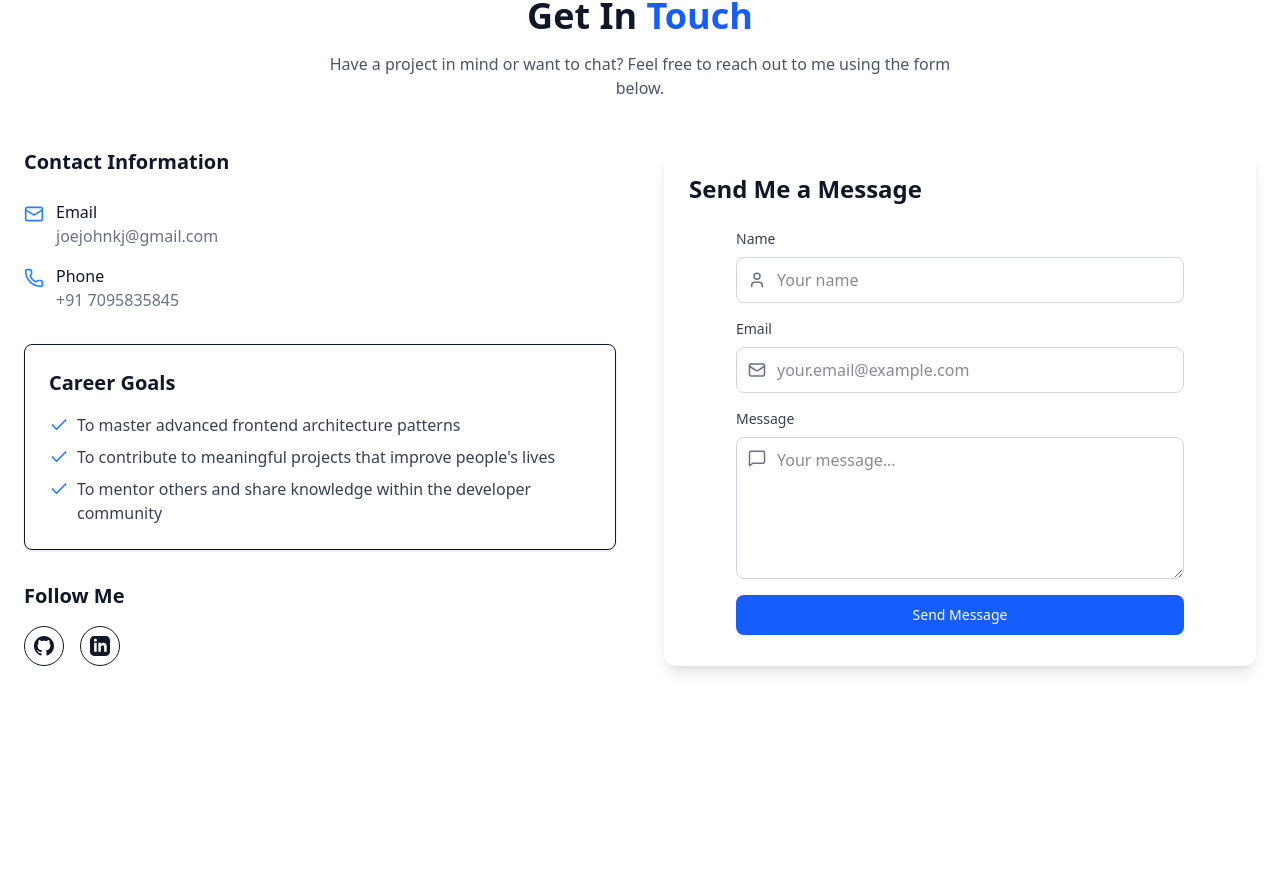
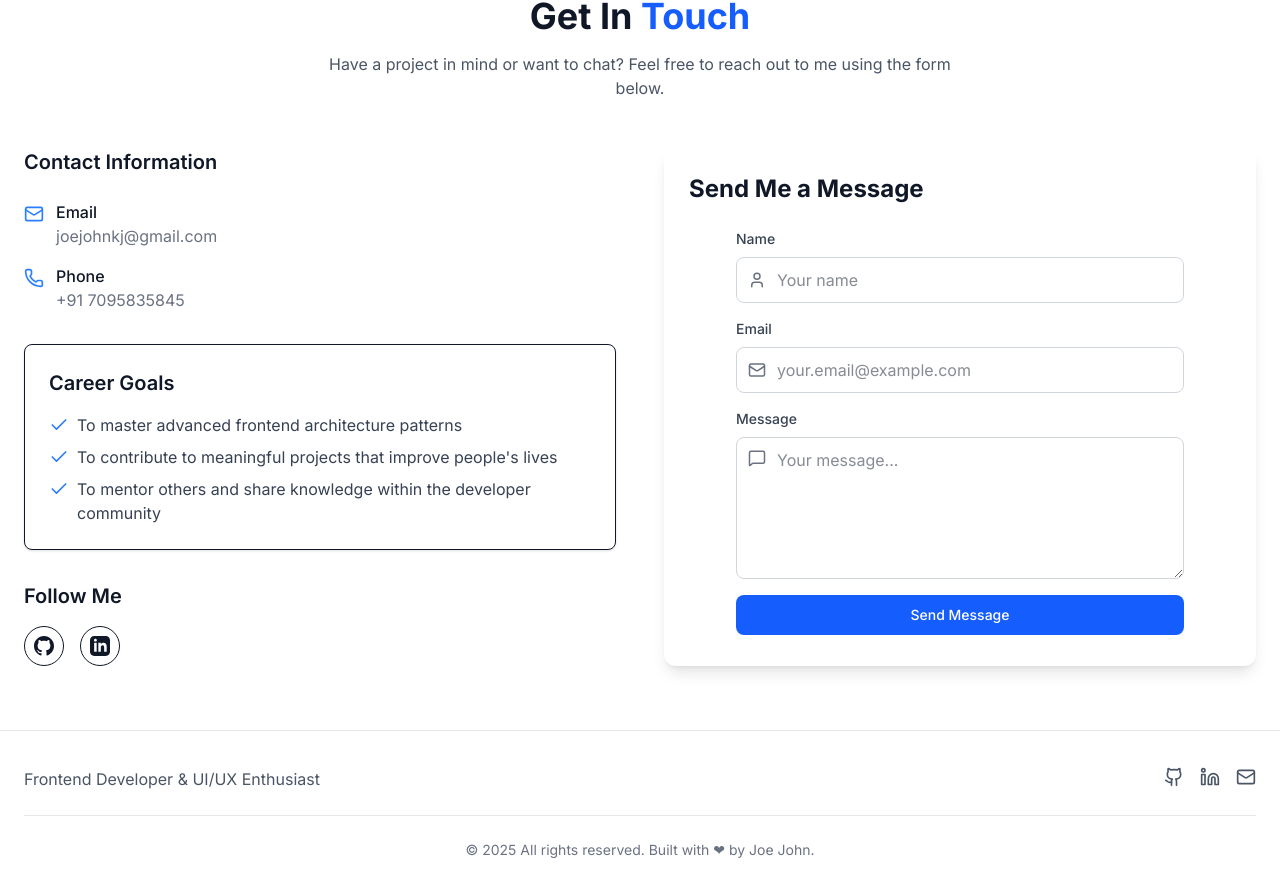
Before and after one commit to joejohn98/my-portfolio_, a Next.js app: page / in a window 1280 px wide. Shown: the part 2890-3782 px from the top of the page. Before the commit the page ends 3620 px from the top, so only its background shows below. Built offline with nearby package versions, Linux system fonts and the light colour scheme; no server answers.

Commit message:
feat: Add footer and switch font to Inter
- A new `Footer` component is created and added to the main page layout.
- The primary font is changed from Geist to Inter for improved readability and a cleaner aesthetic. The root layout is updated to reflect this change.

```diff
--- a/src/app/layout.tsx
+++ b/src/app/layout.tsx
@@ -1,16 +1,12 @@
 import type { Metadata } from "next";
-import { Geist, Geist_Mono } from "next/font/google";
+import { Inter } from "next/font/google";
 import "./globals.css";
 import { ThemeProvider } from "@/context/ThemeContext";
 
-const geistSans = Geist({
-  variable: "--font-geist-sans",
+const inter = Inter({
   subsets: ["latin"],
-});
-
-const geistMono = Geist_Mono({
-  variable: "--font-geist-mono",
-  subsets: ["latin"],
+  display: "swap",
+  variable: "--font-inter",
 });
 
 export const metadata: Metadata = {
@@ -25,12 +21,8 @@ export default function RootLayout({
 }>) {
   return (
     <html lang="en">
-      <body
-        className={`${geistSans.variable} ${geistMono.variable} antialiased`}
-      >
-        <ThemeProvider>
-        {children}
-        </ThemeProvider>
+      <body className={inter.className}>
+        <ThemeProvider>{children}</ThemeProvider>
       </body>
     </html>
   );
--- a/src/app/page.tsx
+++ b/src/app/page.tsx
@@ -5,6 +5,7 @@ import Header from "@/components/Header";
 import About from "@/sections/About";
 import Contact from "@/sections/Contact";
 import EmailJsInit from "@/components/EmailJSInit";
+import Footer from "@/sections/Footer";
 
 export default function Page() {
   return (
@@ -18,6 +19,7 @@ export default function Page() {
           <About />
           <Contact />
         </main>
+        <Footer />
       </div>
     </>
   );
--- /dev/null
+++ b/src/sections/Footer.tsx
@@ -0,0 +1,51 @@
+import { Github, Linkedin, Mail } from "lucide-react";
+
+export default function Footer() {
+  const year = new Date().getFullYear();
+  return (
+    <footer className="bg-white dark:bg-[#020817] py-8 border-t border-gray-200 dark:border-gray-800">
+      <div className="container mx-auto px-4 md:px-6">
+        <div className="flex flex-col md:flex-row justify-between items-center">
+          <div className="mb-4 md:mb-0">
+            <p className="text-gray-600 dark:text-gray-400 mt-1">
+              Frontend Developer & UI/UX Enthusiast
+            </p>
+          </div>
+          <div className="flex items-center space-x-4">
+            <a
+              href="https://github.com/joejohn98"
+              target="_blank"
+              rel="noopener noreferrer"
+              className="text-gray-600 hover:text-blue-600 dark:text-gray-400 dark:hover:text-blue-400 transition-colors"
+              aria-label="GitHub"
+            >
+              <Github size={20} />
+            </a>
+            <a
+              href="https://www.linkedin.com/in/joejohn-jj/"
+              target="_blank"
+              rel="noopener noreferrer"
+              className="text-gray-600 hover:text-blue-600 dark:text-gray-400 dark:hover:text-blue-400 transition-colors"
+              aria-label="LinkedIn"
+            >
+              <Linkedin size={20} />
+            </a>
+            <a
+              href="mailto:joejohnkj@gmail.com"
+              className="text-gray-600 hover:text-blue-600 dark:text-gray-400 dark:hover:text-blue-400 transition-colors"
+              aria-label="Email"
+            >
+              <Mail size={20} />
+            </a>
+          </div>
+        </div>
+        <div className="mt-6 pt-6 border-t border-gray-200 dark:border-gray-800 text-center text-gray-500 dark:text-gray-400 text-sm">
+          <p>
+            © {year} All rights reserved. Built with{" "}
+            <span className="text-destructive">❤</span> by Joe John.
+          </p>
+        </div>
+      </div>
+    </footer>
+  );
+}
```
